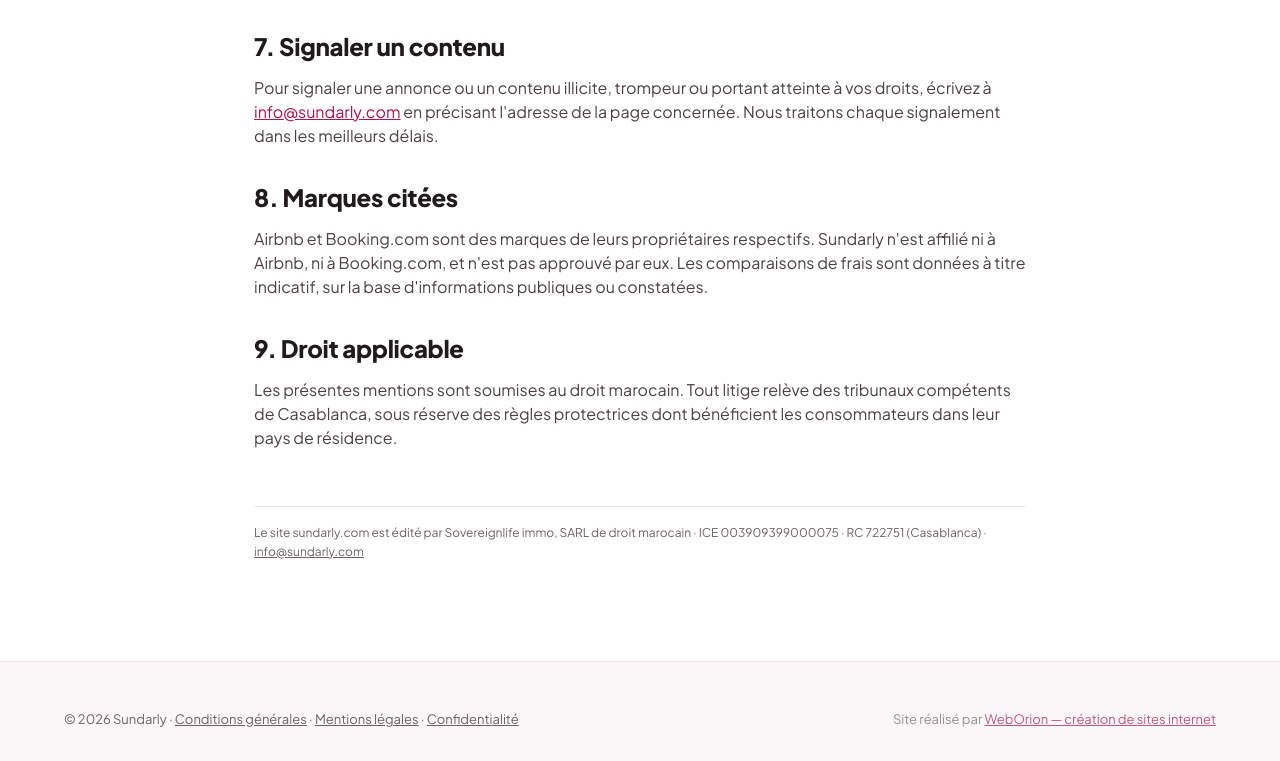
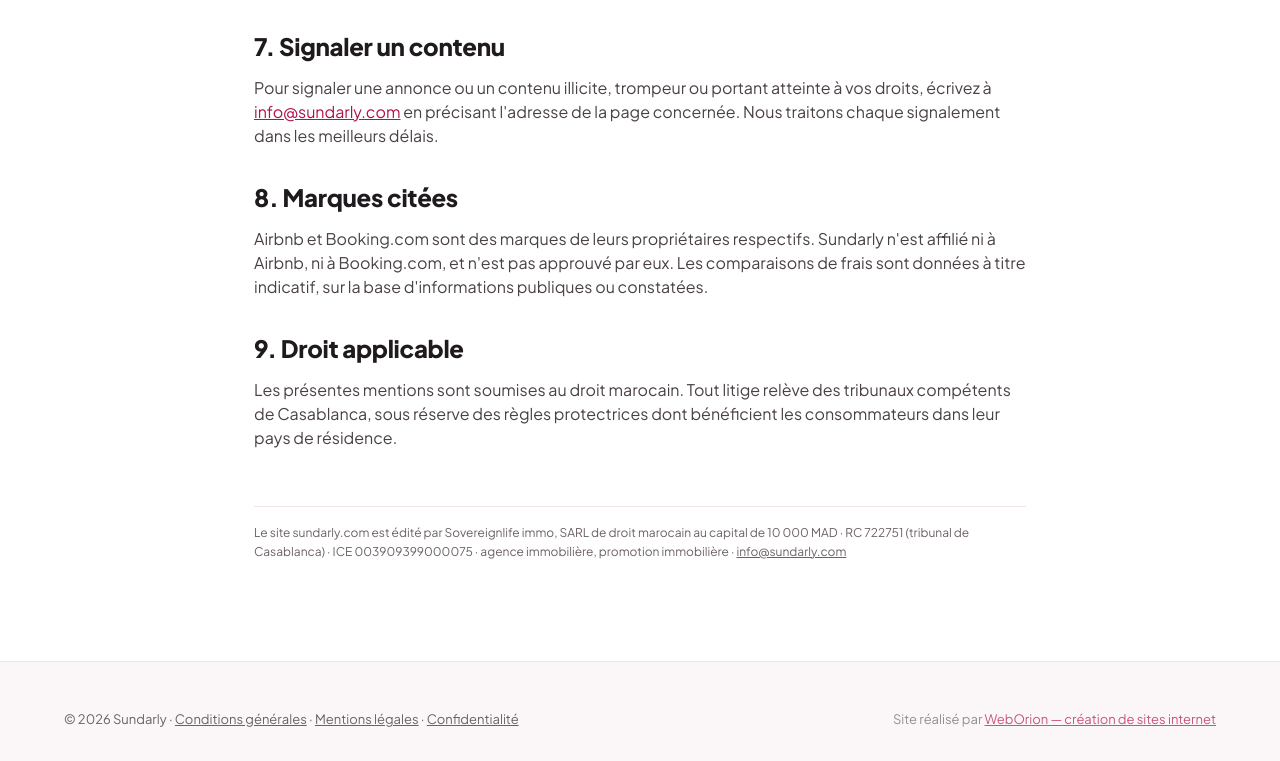
Before and after one commit to croquettes39/sundarly-site, a plain HTML site: page mentions-legales.html in a window 1280 px wide. Shown: the part 1252-2013 px from the top of the page. Drawn offline with Linux system fonts and the light colour scheme; a script that the page names is missing.

Commit message:
Mentions légales : capital et activité de la société éditrice

```diff
--- a/mentions-legales.html
+++ b/mentions-legales.html
@@ -59,7 +59,7 @@
 
   <h2>9. Droit applicable</h2>
   <p>Les présentes mentions sont soumises au droit marocain. Tout litige relève des tribunaux compétents de Casablanca, sous réserve des règles protectrices dont bénéficient les consommateurs dans leur pays de résidence.</p>
-  <p class="editeur-petit">Le site sundarly.com est édité par Sovereignlife immo, SARL de droit marocain · ICE 003909399000075 · RC 722751 (Casablanca) · <a href="mailto:info@sundarly.com">info@sundarly.com</a></p>
+  <p class="editeur-petit">Le site sundarly.com est édité par Sovereignlife immo, SARL de droit marocain au capital de 10 000 MAD · RC 722751 (tribunal de Casablanca) · ICE 003909399000075 · agence immobilière, promotion immobilière · <a href="mailto:info@sundarly.com">info@sundarly.com</a></p>
 </main>
 
 <footer class="pied">
```
